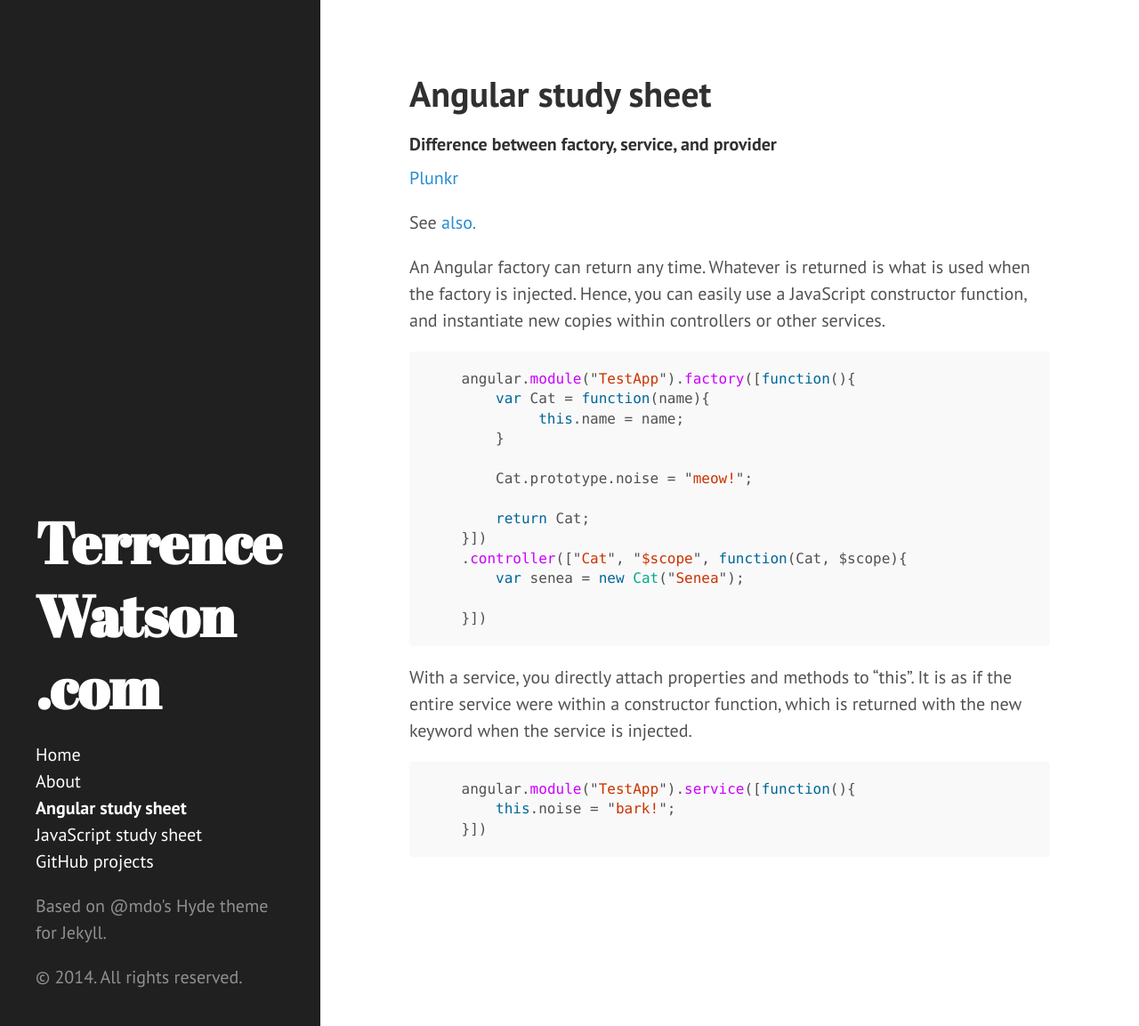
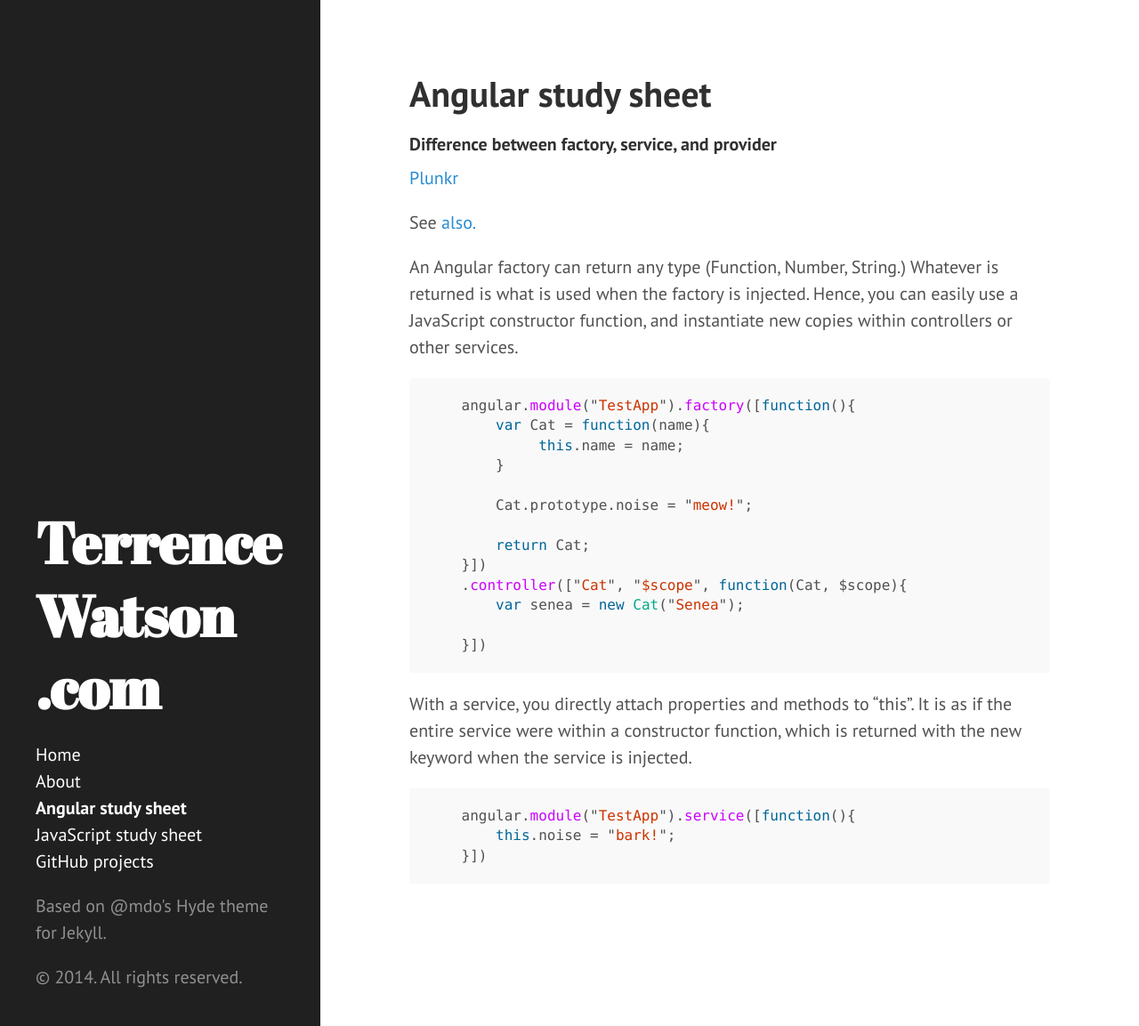
Before and after one commit to selfinterest/selfinterest.github.io, a Jekyll site: the page built from angular.md, in a window 1280 px wide and 1153 px high. Shown: the whole window at 89% size. Built offline with Jekyll 4.4.1, drawn with Linux system fonts in a browser that asks for light colours; nearby versions of some CDN libraries; Markdown is read by kramdown in place of the engine named in the settings.

Commit message:
Minor typo

````diff
--- a/angular.md
+++ b/angular.md
@@ -7,7 +7,7 @@ title: Angular study sheet
 
 See [also.](http://tylermcginnis.com/angularjs-factory-vs-service-vs-provider/)
 
-An Angular factory can return any time. Whatever is returned is what is used when the factory is injected. Hence, you can easily use a JavaScript constructor function, and instantiate new copies within controllers or other services.
+An Angular factory can return any type (Function, Number, String.) Whatever is returned is what is used when the factory is injected. Hence, you can easily use a JavaScript constructor function, and instantiate new copies within controllers or other services.
 
  ```javascript
     angular.module("TestApp").factory([function(){
````
